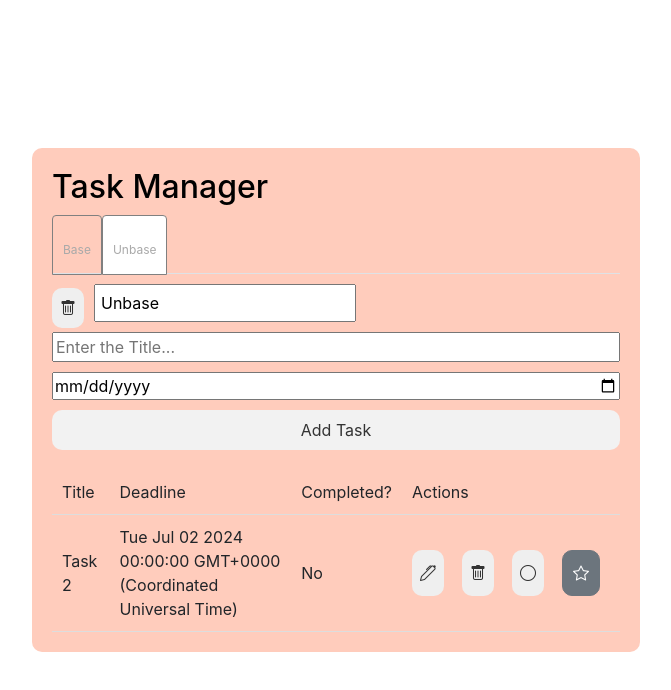
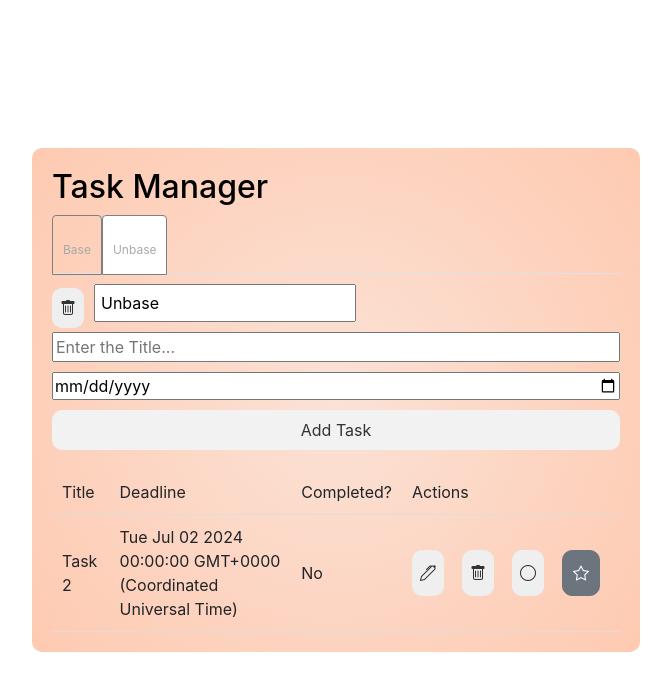
Before and after one commit to felifau/todolistfrontend, a Vue app: page / in a window 1280 px wide. Shown: the top 690 px of the page, without its empty margins (0-671 px from the left). Built offline with nearby package versions, Linux system fonts and the light colour scheme; no server answers.

Commit message:
Hintergrund geändert

```diff
--- a/src/components/DefaultBackground.vue
+++ b/src/components/DefaultBackground.vue
@@ -6,7 +6,8 @@
 
 <style scoped>
 #background {
-  background-color: #FFCCBC;
+  background: rgb(251,226,214);
+  background: radial-gradient(circle, rgba(251,226,214,1) 0%, rgba(254,202,177,1) 100%);
   border-radius: 10px;
   padding: 20px;
 }
```
